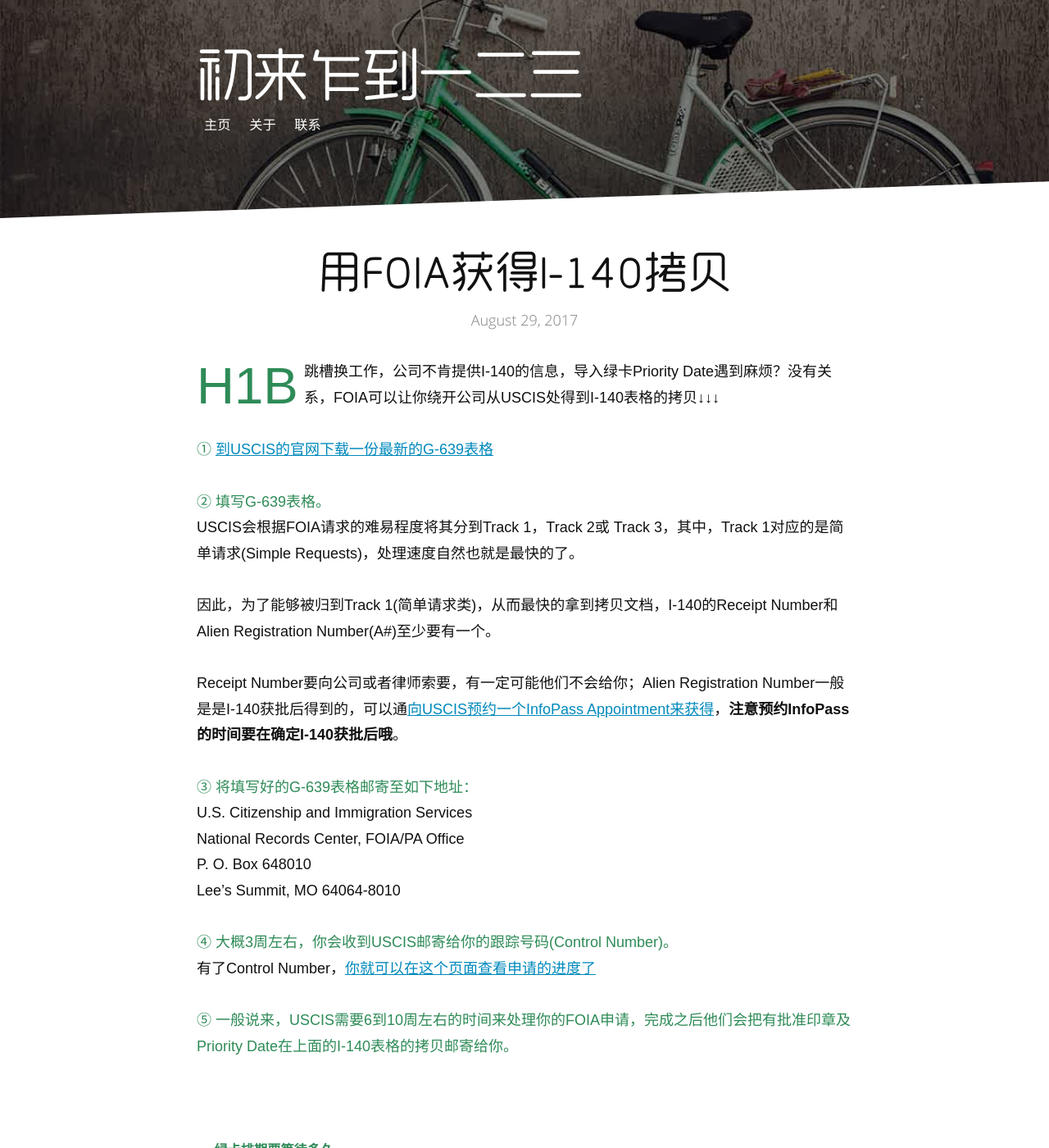
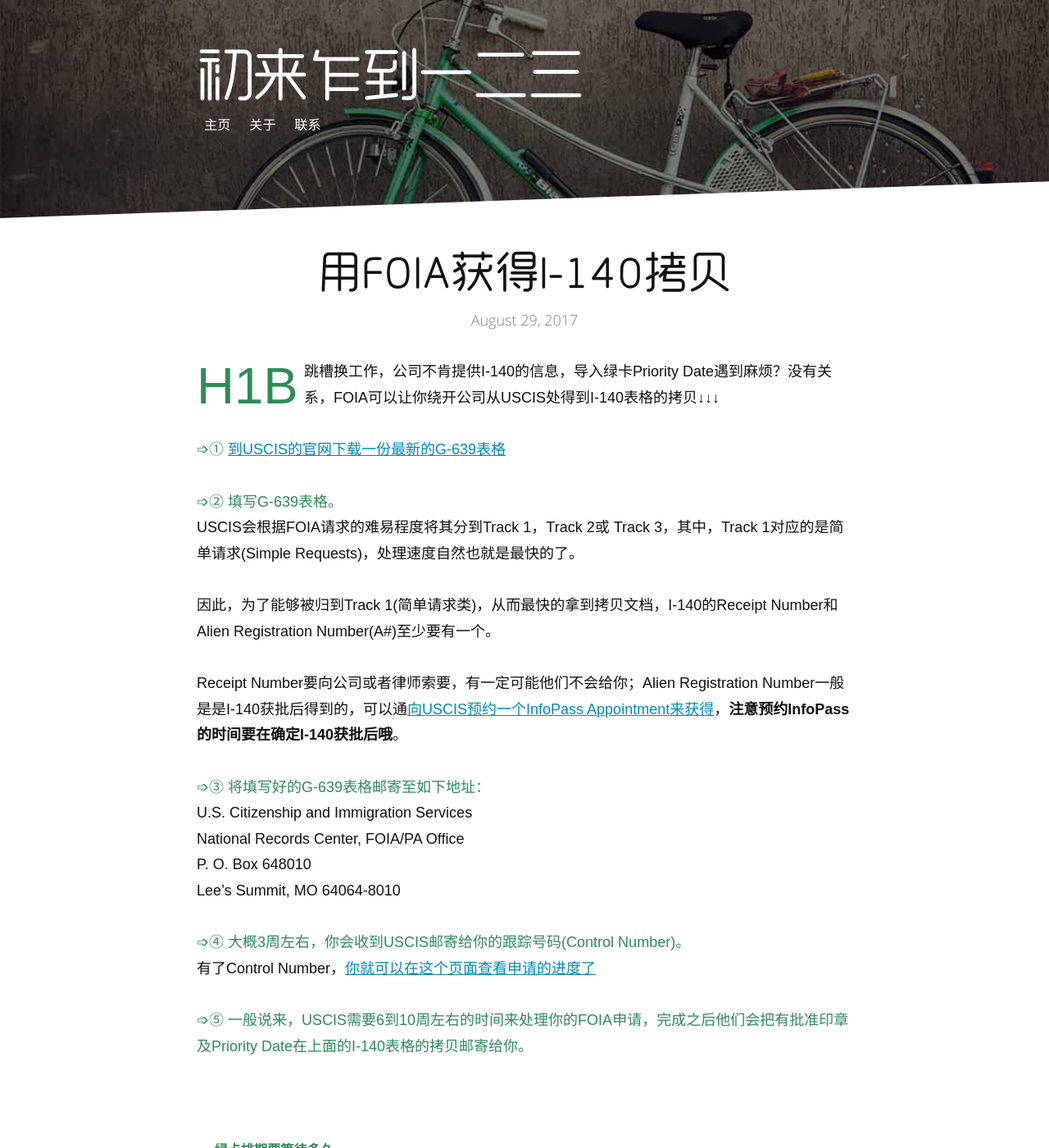
Before and after one commit to wolfwifee/wolfwifee.github.com, a Jekyll site: the page built from _posts/2017-08-28-foia-i140.md, in a window 1280 px wide and 1400 px high. Shown: the whole window at 82% size. Built offline with Jekyll 4.4.1, drawn with Linux system fonts in a browser that asks for light colours; comment, search, counter and statistics services are not loaded.

Commit message:
Update 2017-08-28-foia-i140.md

```diff
--- a/_posts/2017-08-28-foia-i140.md
+++ b/_posts/2017-08-28-foia-i140.md
@@ -10,24 +10,24 @@ date: 2017-08-29
 ---
 <span class="dropcap">H1B</span>跳槽换工作，公司不肯提供I-140的信息，导入绿卡Priority Date遇到麻烦？没有关系，FOIA可以让你绕开公司从USCIS处得到I-140表格的拷贝↓↓↓
 
-<span style="color:#2e8b57">① [到USCIS的官网下载一份最新的G-639表格](https://www.uscis.gov/sites/default/files/files/form/g-639.pdf){:target="_blank" style="color:#0089BC"}</span>
+<span style="color:#2e8b57">➩① [到USCIS的官网下载一份最新的G-639表格](https://www.uscis.gov/sites/default/files/files/form/g-639.pdf){:target="_blank" style="color:#0089BC"}</span>
 
-<span style="color:#2e8b57">② 填写G-639表格。</span><br>
+<span style="color:#2e8b57">➩② 填写G-639表格。</span><br>
 USCIS会根据FOIA请求的难易程度将其分到Track 1，Track 2或 Track 3，其中，Track 1对应的是简单请求(Simple Requests)，处理速度自然也就是最快的了。
 
 因此，为了能够被归到Track 1(简单请求类)，从而最快的拿到拷贝文档，I-140的Receipt Number和Alien Registration Number(A#)至少要有一个。
 
 Receipt Number要向公司或者律师索要，有一定可能他们不会给你；Alien Registration Number一般是是I-140获批后得到的，可以通[向USCIS预约一个InfoPass Appointment来获得](https://my.uscis.gov/appointment){:target="_blank" style="color:#0089BC"}，**注意预约InfoPass的时间要在确定I-140获批后哦**。
 
-<span style="color:#2e8b57">③ 将填写好的G-639表格邮寄至如下地址：</span><br>
+<span style="color:#2e8b57">➩③ 将填写好的G-639表格邮寄至如下地址：</span><br>
 U.S. Citizenship and Immigration Services<br>
 National Records Center, FOIA/PA Office<br>
 P. O. Box 648010<br>
 Lee’s Summit, MO 64064-8010<br>
 
-<span style="color:#2e8b57">④ 大概3周左右，你会收到USCIS邮寄给你的跟踪号码(Control Number)。</span><br>
+<span style="color:#2e8b57">➩④ 大概3周左右，你会收到USCIS邮寄给你的跟踪号码(Control Number)。</span><br>
 有了Control Number，[你就可以在这个页面查看申请的进度了](https://egov.uscis.gov/foiawebstatus/){:target="_blank" style="color:#0089BC"}
 
-<span style="color:#2e8b57">⑤ 一般说来，USCIS需要6到10周左右的时间来处理你的FOIA申请，完成之后他们会把有批准印章及Priority Date在上面的I-140表格的拷贝邮寄给你。</span>
+<span style="color:#2e8b57">➩⑤ 一般说来，USCIS需要6到10周左右的时间来处理你的FOIA申请，完成之后他们会把有批准印章及Priority Date在上面的I-140表格的拷贝邮寄给你。</span>
 
  <p style="margin-bottom:70px"></p>
```
